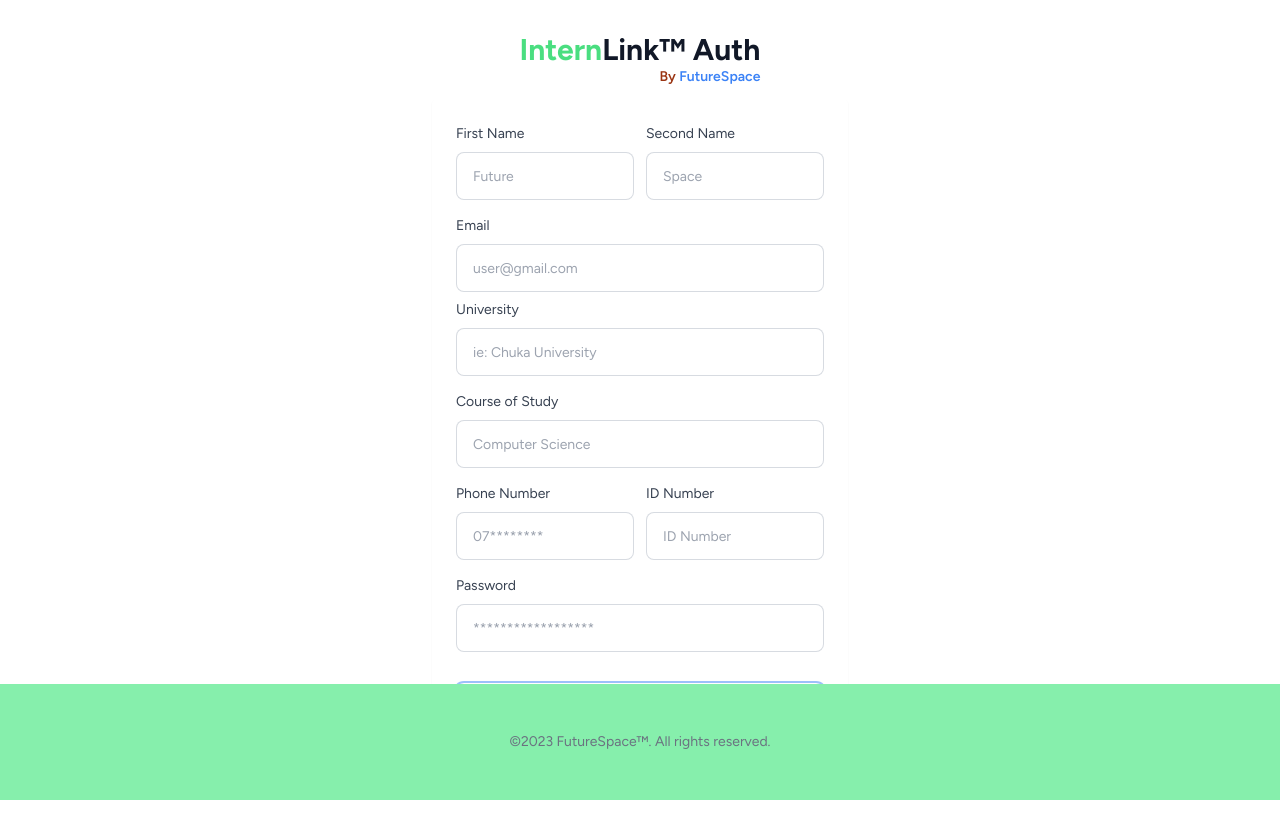
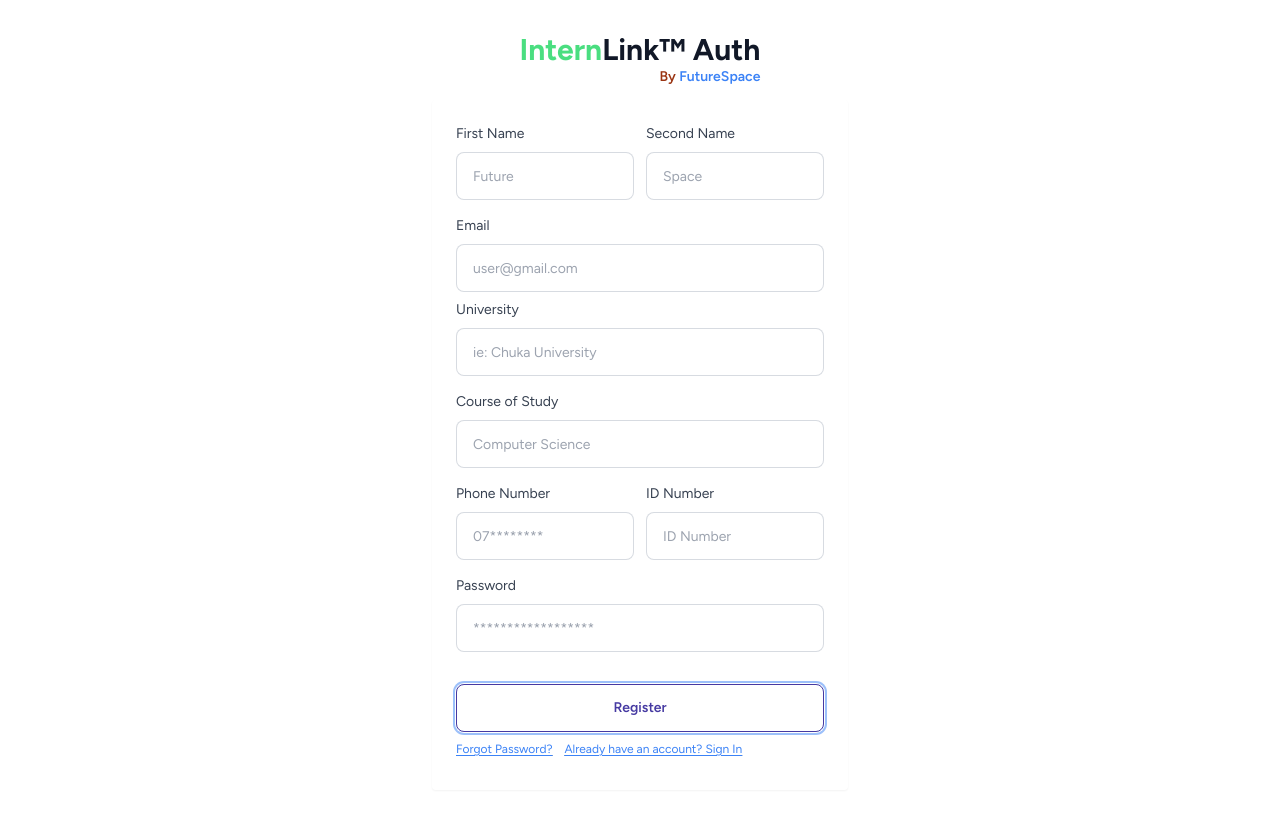
Before and after one commit to FutureSpace-Kenya/InternLink, a Next.js app: page /auth/register in a window 1280 px wide. Shown: the top 838 px of the page. Built offline with nearby package versions, Linux system fonts and the light colour scheme.

Commit message:
Removed Footers

```diff
--- a/app/auth/login/page.jsx
+++ b/app/auth/login/page.jsx
@@ -65,10 +65,6 @@ export default function Login() {
                 </div>
             </div>
 
-                <p className="text-center text-gray-500 bottom-0 py-12 bg-green-300 w-full absolute text-sm">
-                    &copy;{new Date().getFullYear()} FutureSpace™. All rights reserved.
-                </p>
-
         </main>
     )
 }
--- a/app/auth/recovery/page.js
+++ b/app/auth/recovery/page.js
@@ -31,9 +31,9 @@ const ForgotPassword = () => {
                 </div>
             </div>
 
-            <p className="text-center text-gray-500 bottom-0 py-12 bg-green-300 w-full absolute text-sm">
-                &copy;{new Date().getFullYear()} FutureSpace™. All rights reserved.
-            </p>
+            {/*<p className="text-center text-gray-500 bottom-0 py-12 bg-green-300 w-full absolute text-sm">*/}
+            {/*    &copy;{new Date().getFullYear()} FutureSpace™. All rights reserved.*/}
+            {/*</p>*/}
 
         </div>
     );
--- a/app/auth/register/page.js
+++ b/app/auth/register/page.js
@@ -208,9 +208,9 @@ const RegisterPage = () => {
                 </div>
             </div>
 
-            <p className="text-center text-gray-500 bottom-0 sticky py-12 bg-green-300 w-full text-sm">
-                &copy;{new Date().getFullYear()} FutureSpace™. All rights reserved.
-            </p>
+            {/*<p className="text-center text-gray-500 bottom-0 sticky py-12 bg-green-300 w-full text-sm">*/}
+            {/*    &copy;{new Date().getFullYear()} FutureSpace™. All rights reserved.*/}
+            {/*</p>*/}
 
         </main>
     );
```
